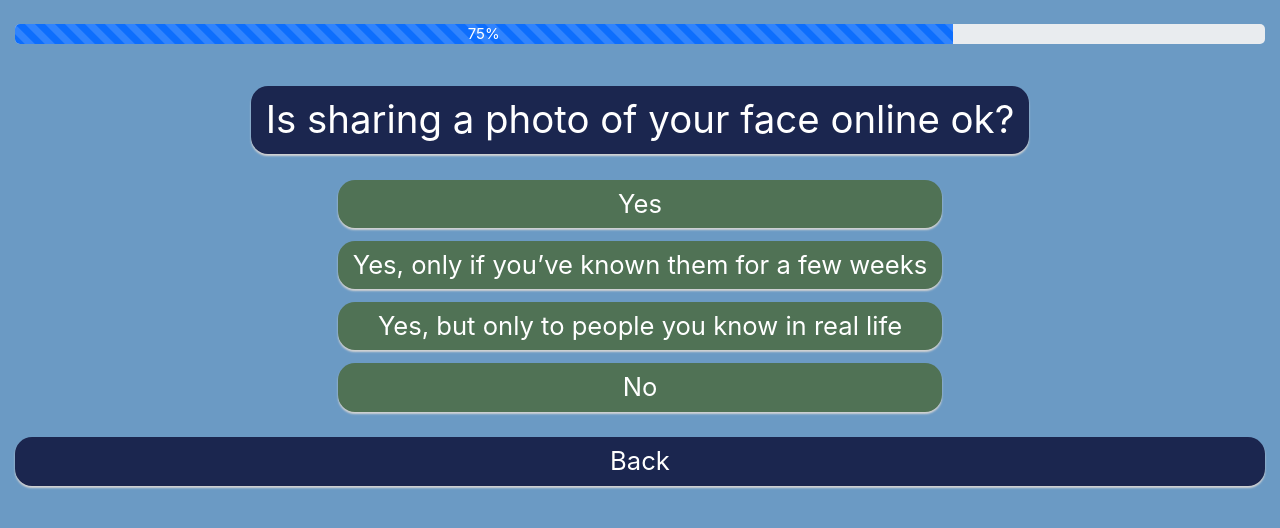
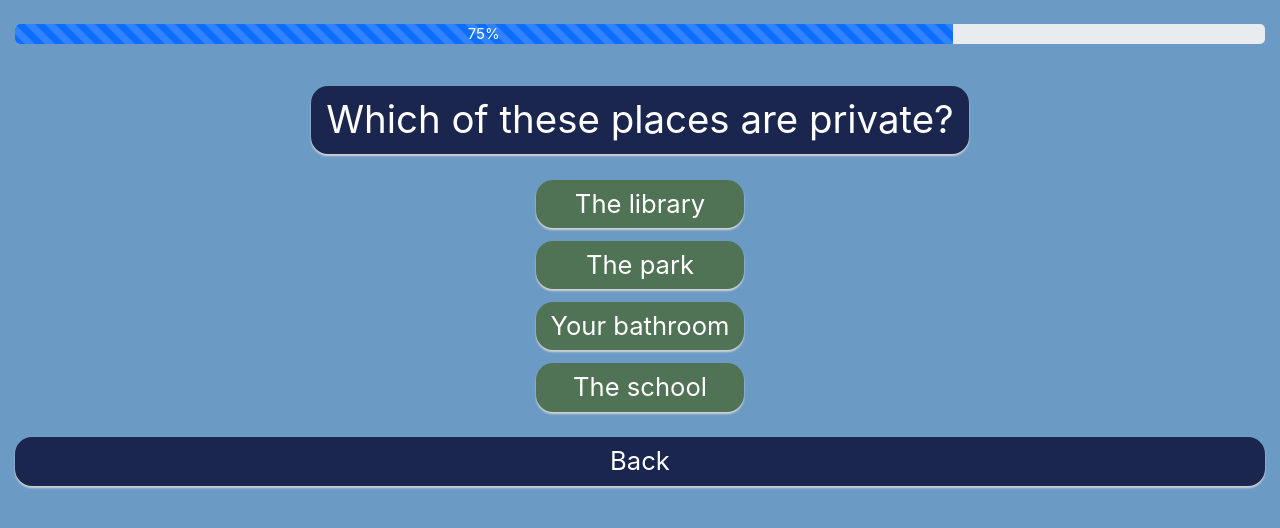
Before and after one commit to ereali/ASD-App, a React (Create React App) app in the folder web/: page /check-for-understanding in a window 1280 px wide. Shown: the top 528 px of the page. Built offline with nearby package versions, Linux system fonts and the light colour scheme.

Commit message:
Routed drag and drop game to check for understanding

```diff
--- a/web/src/App.js
+++ b/web/src/App.js
@@ -18,22 +18,15 @@ import Settings from "./Views/Settings";
 import QuizView from "./Views/quizview";
 import PublicPrivateContentView from "./Views/PublicPrivateContentView";
 import DNDGame from "./Views/dndgame";
+import Button from "./Components/Button";
 
 // Assets
 import sharingImage from "./sharing-info.png";
 import speechImage from "./speech.jpeg";
 
-/*
-GUIDE TO ROUTING
+function App() {
+  const history = useHistory();
 
-1 import { useHistory } from "react-router-dom";  (in your component file)
-2 add a url prop to your component matching a Route path
-3 onClick={() => history.goBack() (for a back button)
-4 onClick={() => history.push(url)) (for a button that routes to the url prop)
-
-*/
-
-function App() {
   return (
     <div className="App">
       <Router>
--- a/web/src/Components/DND/Header.jsx
+++ b/web/src/Components/DND/Header.jsx
@@ -1,8 +1,12 @@
 import React from "react";
+import { useHistory } from "react-router-dom";
 
 import { GAME_STATE, getSeconds } from "./utils";
 
-const Header = ({ timeLeft, gameState, endGame }) => (
+const Header = ({ timeLeft, gameState, endGame }) => {
+  const history = useHistory();
+
+  return (
     <header className="navbar">
       {gameState === GAME_STATE.PLAYING && (
         <>
@@ -10,7 +14,10 @@ const Header = ({ timeLeft, gameState, endGame }) => (
             {getSeconds(timeLeft)} Seconds Left
           </section>
           <section className="navbar-center">
-          <button className="btn btn-default" onClick={endGame}>
+            <button
+              className="btn btn-default"
+              onClick={() => history.push("/check-for-understanding")}
+            >
               End Game
             </button>
           </section>
@@ -18,5 +25,6 @@ const Header = ({ timeLeft, gameState, endGame }) => (
       )}
     </header>
   );
+};
 
 export default Header;
--- a/web/src/Views/dndgame.jsx
+++ b/web/src/Views/dndgame.jsx
@@ -4,6 +4,7 @@ import "../index.css";
 import React from "react";
 import { DragDropContext } from "react-beautiful-dnd";
 import { HEROES, COMICS } from "../Components/DND/dnddata.jsx";
+
 //import { shuffle, STATE, move } from "../Components/DND/shuffle.jsx";
 
 import {
--- a/web/src/Views/quizview.jsx
+++ b/web/src/Views/quizview.jsx
@@ -34,15 +34,15 @@ function QuizView(props) {
             textColor="#ffffff"
             fontSize="3vw"
             hoverBackgroundColor="#101730"
-            content="Is sharing a photo of your face online ok?"
+            content="Which of these places are private?"
           />
         </div>
         <div className="FourButtonModule">
           <FourButtonModule
-            content1="Yes"
-            content2="Yes, only if you’ve known them for a few weeks"
-            content3="Yes, but only to people you know in real life"
-            content4="No"
+            content1="The library"
+            content2="The park"
+            content3="Your bathroom"
+            content4="The school"
             backgroundColor="#507255"
             textColor="#ffffff"
             fontSize="2vw"
```
Lines whose indentation alone changed are shown as unchanged.
